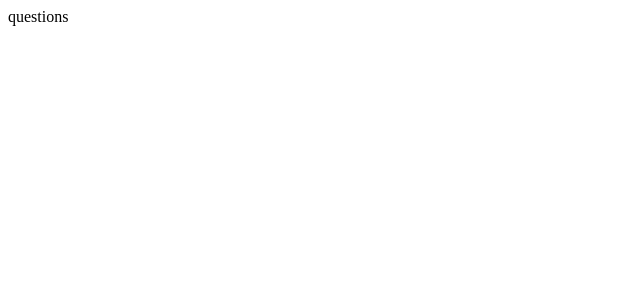
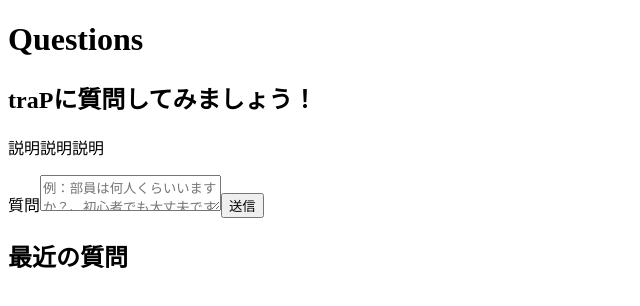
Before and after one commit to mehm8128/questions-UI, a Vue app: page / in a window 1280 px wide. Shown: the top 306 px of the page, without its empty margins (0-640 px from the left). Built offline with nearby package versions, Linux system fonts and the light colour scheme.

Commit message:
基本構造を作成

```diff
--- a/src/router/index.ts
+++ b/src/router/index.ts
@@ -1,5 +1,4 @@
 import { createRouter, createWebHistory } from 'vue-router'
-import HomeView from '../views/HomeView.vue'
 
 const router = createRouter({
   history: createWebHistory(import.meta.env.BASE_URL),
@@ -7,7 +6,17 @@ const router = createRouter({
     {
       path: '/',
       name: 'home',
-      component: HomeView
+      component: () => import('../views/HomeView.vue')
+    },
+    {
+      path: '/questions/:id',
+      name: 'question',
+      component: () => import('../views/QuestionView.vue')
+    },
+    {
+      path: '/answer/:id',
+      name: 'answer',
+      component: () => import('../views/AnswerView.vue')
     }
   ]
 })
--- /dev/null
+++ b/src/views/AnswerView.vue
@@ -0,0 +1,32 @@
+<script setup lang="ts">
+import { ref } from 'vue'
+import type { Question } from './HomeView.vue'
+//todo:paramsからidを取ってきて質問をfetch
+
+const question = ref<Question>()
+const answerText = ref('')
+
+const handleSubmitAnswer = (e: Event) => {
+  e.preventDefault()
+  console.log(answerText.value)
+}
+</script>
+
+<template>
+  <h2>回答フォーム</h2>
+  <p>説明説明説明</p>
+  <p>{{ question?.question }}</p>
+  <p v-if="question?.answer">
+    {{ question?.answer }}
+    <span>回答者：{{ question?.answerer }}</span>
+  </p>
+  <form :onSubmit="handleSubmitAnswer">
+    <label for="answer">回答</label>
+    <textarea
+      v-model="answerText"
+      placeholder="例：部員は400人くらいいます！初心者も大歓迎です。"
+      id="answer"
+    />
+    <button type="submit">回答を送信</button>
+  </form>
+</template>
--- a/src/views/HomeView.vue
+++ b/src/views/HomeView.vue
@@ -1,3 +1,47 @@
-<script setup lang="ts"></script>
+<script setup lang="ts">
+import { ref } from 'vue'
 
-<template>questions</template>
+export interface Question {
+  id: string
+  question: string
+  answer: string
+  answerer: string
+  createdAt: string
+  updatedAt: string
+}
+
+const questions = ref<Question[]>([])
+
+const questionText = ref('')
+
+const handleSubmitQuestion = (e: Event) => {
+  e.preventDefault()
+  console.log(questionText.value)
+}
+</script>
+
+<template>
+  <h1>Questions</h1>
+  <h2>traPに質問してみましょう！</h2>
+  <p>説明説明説明</p>
+  <form :onSubmit="handleSubmitQuestion">
+    <label for="question">質問</label>
+    <textarea
+      v-model="questionText"
+      placeholder="例：部員は何人くらいいますか？、初心者でも大丈夫ですか？"
+      id="question"
+    />
+    <button type="submit">送信</button>
+  </form>
+
+  <h2>最近の質問</h2>
+  <ul>
+    <li v-for="question in questions" :key="question.id">
+      <RouterLink :to="`/questions/${question.id}`">
+        <p>質問：{{ question.question }}</p>
+        <p>回答：{{ question.answer }}</p>
+        <p>回答者：{{ question.answerer }}</p>
+      </RouterLink>
+    </li>
+  </ul>
+</template>
--- /dev/null
+++ b/src/views/QuestionView.vue
@@ -0,0 +1,15 @@
+<script setup lang="ts">
+import { ref } from 'vue'
+import type { Question } from './HomeView.vue'
+//todo:paramsからidを取ってきて質問をfetch
+
+const question = ref<Question>()
+</script>
+
+<template>
+  <h2>質問</h2>
+  <p>{{ question?.question }}</p>
+  <p>{{ question?.answer }}</p>
+  <!--traPerのみ表示-->
+  <RouterLink :to="`/answer/${question?.id}`">回答する</RouterLink>
+</template>
```
